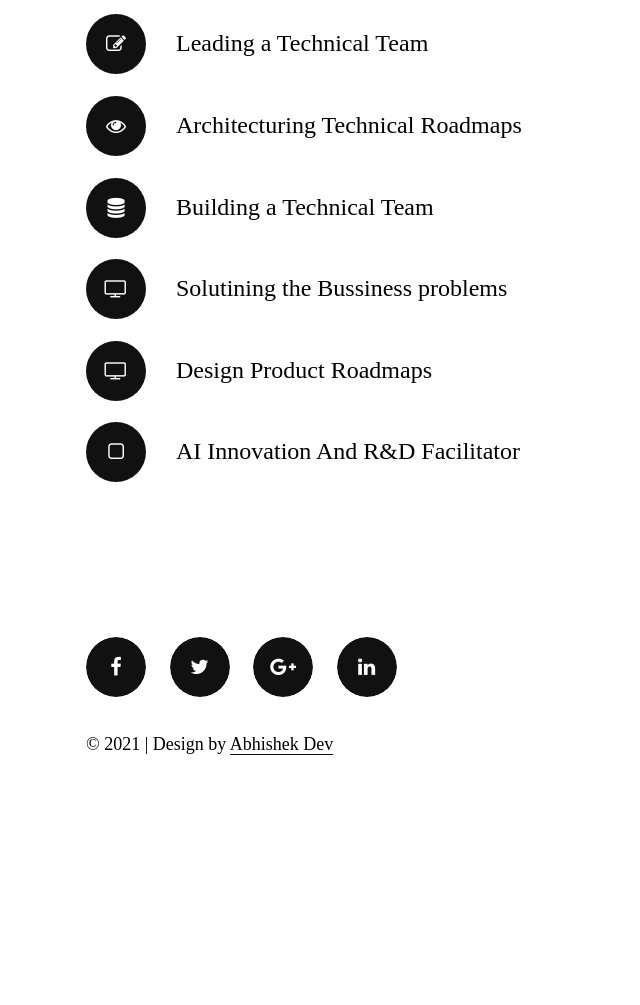
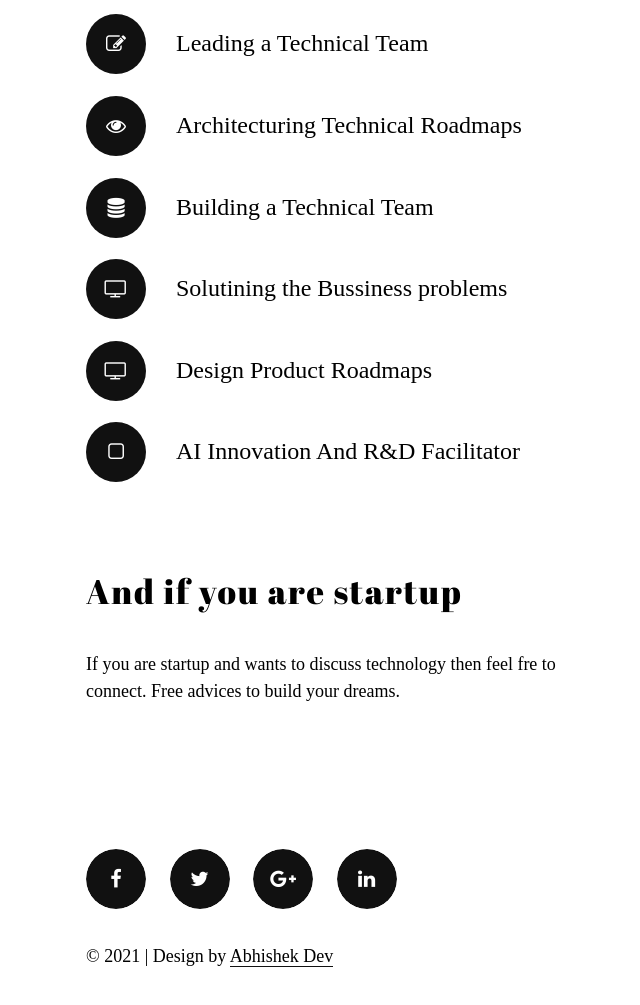
Before and after one commit to abdev1010/abdev1010.github.io, a plain HTML site: page index.html in a window 1280 px wide. Shown: the part 1540-2545 px from the top of the page, without its empty margins (614-1254 px from the left). Before the commit the page ends 2377 px from the top, so only its background shows below. Drawn offline with Linux system fonts and the light colour scheme; a web font is replaced by a local one.

Commit message:
css issue fixed

```diff
--- a/assets/css/main.css
+++ b/assets/css/main.css
@@ -42,12 +42,12 @@ body
     -webkit-font-smoothing: antialiased;
 }
 
-h1,
-h2,
-h3,
-h4,
-h5,
-h6
+.content-area h1,
+.content-area h2,
+.content-area h3,
+.content-area h4,
+.content-area h5,
+.content-area h6
 {
     font-family: 'Abril Fatface', cursive;
     font-weight: normal;
--- a/index.html
+++ b/index.html
@@ -140,7 +140,17 @@
 
 
                     </ul>
+                    <br/>
+                    <br/>
+                    <br/>
                     <!-- /SERVICE LIST -->
+                    <section id="about">
+
+
+                        <h3 class="headline scroll-animated-from-right">And if you are startup</h3>
+
+                        <p class="scroll-animated-from-right">If you are startup and wants to discuss technology then feel fre to connect. Free advices to build your dreams. </p>
+
 
 
                 </section>
```
